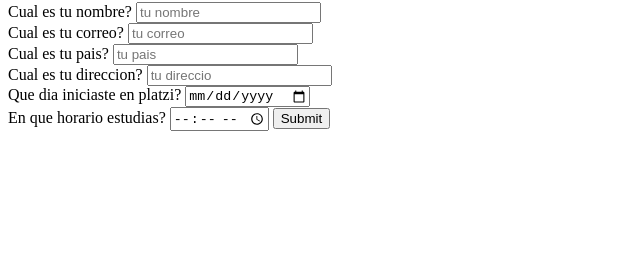
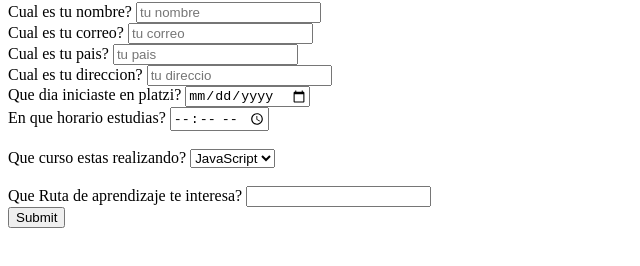
Before and after one commit to kikejiv/cursoDefinitivoHtmlCss, a plain HTML site: page claseFormulario/index.html in a window 1280 px wide. Shown: the part 78-344 px from the top of the page, without its empty margins (0-640 px from the left). Drawn offline with Linux system fonts and the light colour scheme.

Commit message:
agregando un select

```diff
--- a/claseFormulario/index.html
+++ b/claseFormulario/index.html
@@ -33,7 +33,35 @@
             <span>En que horario estudias?</span>
             <input type="time" id="horario" placeholder="nombre"  required/>
         </label>
+        <br><br>
+        <!-- esta es la manera de realzar un select multiple -->
+        <main>
+            <span>Que curso estas realizando?</span>
+            <select name="cursos" id="" required>
+                <option value="javascript">JavaScript</option>
+                <option value="html5">Html5</option>
+                <option value="css3">Css3</option>
+                <option value="database">DataBase</option>
+                <option value="azure">Azure</option>
+            </select>
+
+            <br><br>
+              <!-- esta es la manera ideal de realizar un select multiple con busqueda ademas puede capturar la info -->
+            <span>Que Ruta de aprendizaje te interesa?</span>
+            <input list="rutas">
+            <datalist id="rutas">
+                <option value="Desarrollo Web"></option>
+                <option value="FrontEnd"></option>
+                <option value="BackEnd"></option>
+                <option value="DevOps"></option>
+                <option value="Analista Datos"></option>
+            </datalist>
+        </main>
         <input type="submit">
     </form>
 </body>
 </html>
+
+<option value=""></option>
+<option value=""></option>
+<option value=""></option>
```
